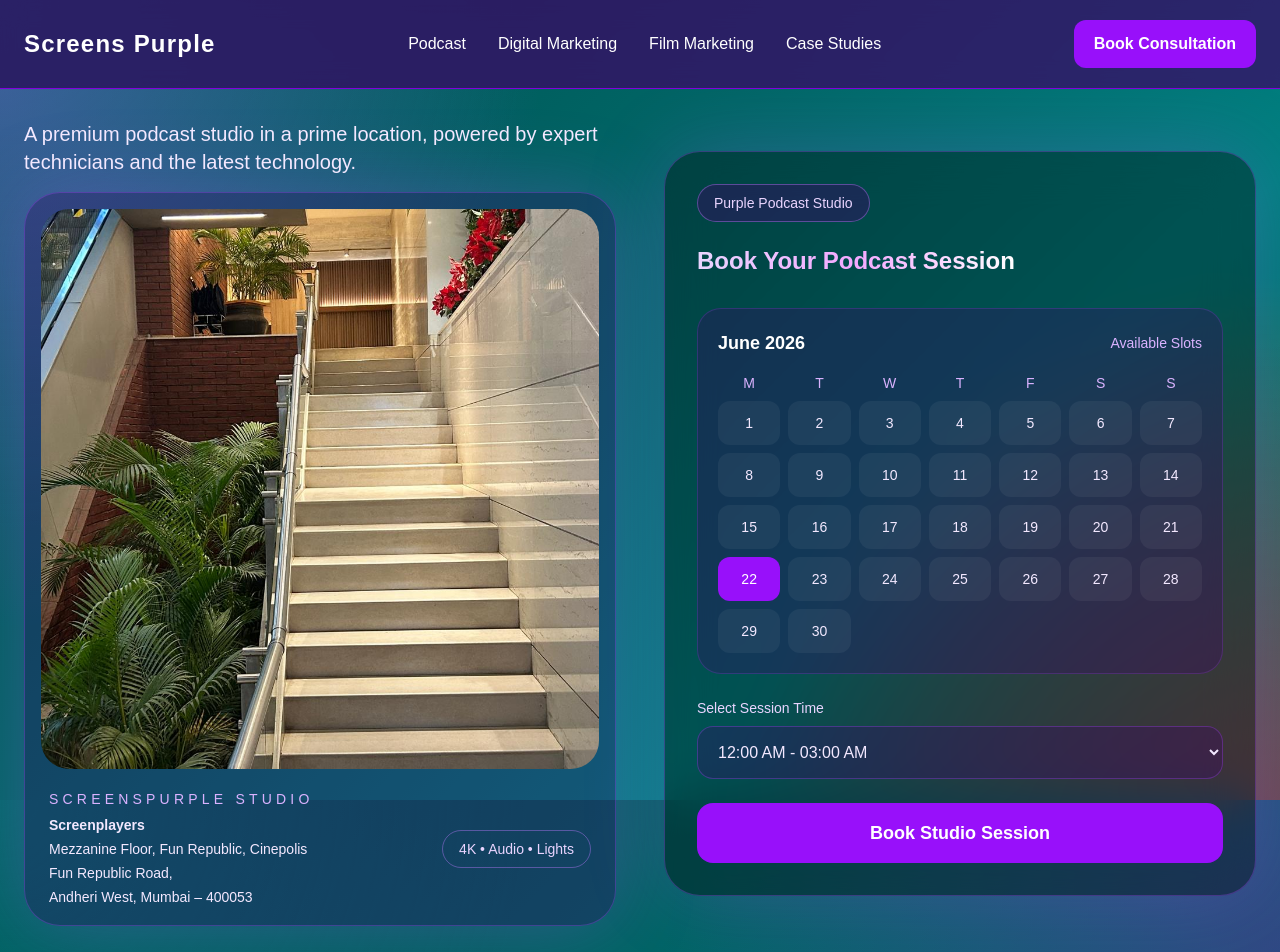
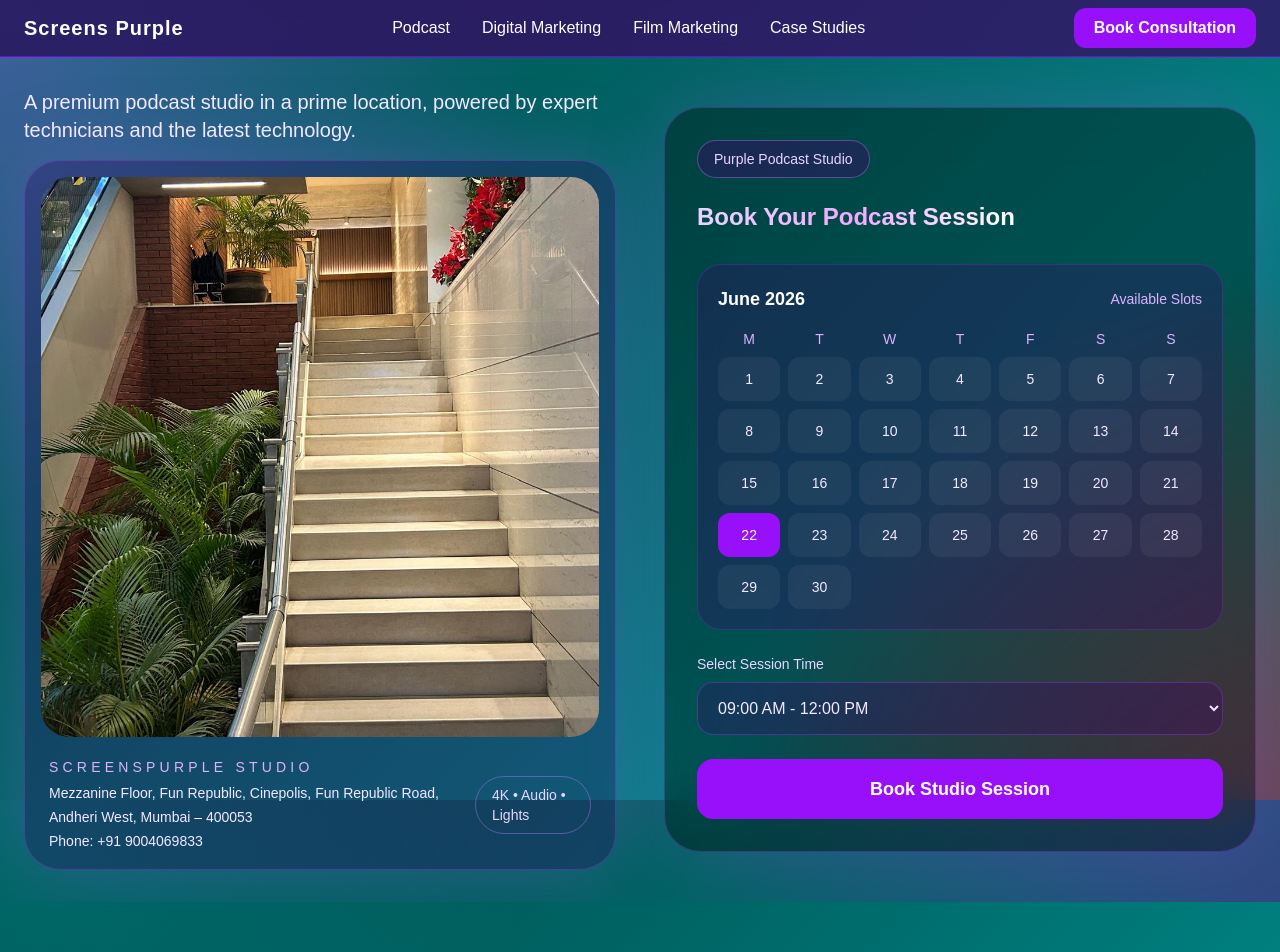
Before and after one commit to p8d9ym8dz7-lang/screenspurple-Marketing-Site, a Next.js app: page / in a window 1280 px wide. Shown: the top 952 px of the page. Built offline with nearby package versions, Linux system fonts and the light colour scheme.

Commit message:
feat: reduce header height update address and reorder booking slots

```diff
--- a/src/app/page.tsx
+++ b/src/app/page.tsx
@@ -4,9 +4,9 @@ export default function HomePage() {
 
       {/* NAVBAR */}
       <header className="sticky top-0 z-50 backdrop-blur-md bg-purple-950/70 border-b border-purple-700">
-        <div className="mx-auto flex max-w-7xl items-center justify-between px-6 py-5">
+        <div className="mx-auto flex max-w-7xl items-center justify-between px-6 py-2">
           <div>
-            <h1 className="text-2xl font-bold tracking-wider">
+            <h1 className="text-xl font-bold tracking-wider">
               Screens Purple
             </h1>
           </div>
@@ -20,7 +20,7 @@ export default function HomePage() {
 
           <a
             href="/book"
-            className="rounded-xl bg-purple-600 px-5 py-3 font-semibold"
+            className="rounded-xl bg-purple-600 px-5 py-2 font-semibold"
           >
             Book Consultation
           </a>
@@ -64,10 +64,8 @@ export default function HomePage() {
                   ScreensPurple Studio
                 </div>
                 <div className="mt-1 text-sm leading-6 text-purple-100">
-                  <div className="font-semibold">Screenplayers</div>
-                  <div>Mezzanine Floor, Fun Republic, Cinepolis</div>
-                  <div>Fun Republic Road,</div>
-                  <div>Andheri West, Mumbai – 400053</div>
+                  <div>Mezzanine Floor, Fun Republic, Cinepolis, Fun Republic Road, Andheri West, Mumbai – 400053</div>
+                  <div>Phone: +91 9004069833</div>
                 </div>
               </div>
 
@@ -119,14 +117,14 @@ export default function HomePage() {
               </label>
 
               <select className="w-full rounded-2xl border border-purple-500/30 bg-purple-950/30 px-4 py-4 text-purple-100 outline-none">
-                <option>12:00 AM - 03:00 AM</option>
-                <option>03:00 AM - 06:00 AM</option>
-                <option>06:00 AM - 09:00 AM</option>
                 <option>09:00 AM - 12:00 PM</option>
                 <option>12:00 PM - 03:00 PM</option>
                 <option>03:00 PM - 06:00 PM</option>
                 <option>06:00 PM - 09:00 PM</option>
                 <option>09:00 PM - 12:00 AM</option>
+                <option>12:00 AM - 03:00 AM</option>
+                <option>03:00 AM - 06:00 AM</option>
+                <option>06:00 AM - 09:00 AM</option>
               </select>
             </div>
 
```
